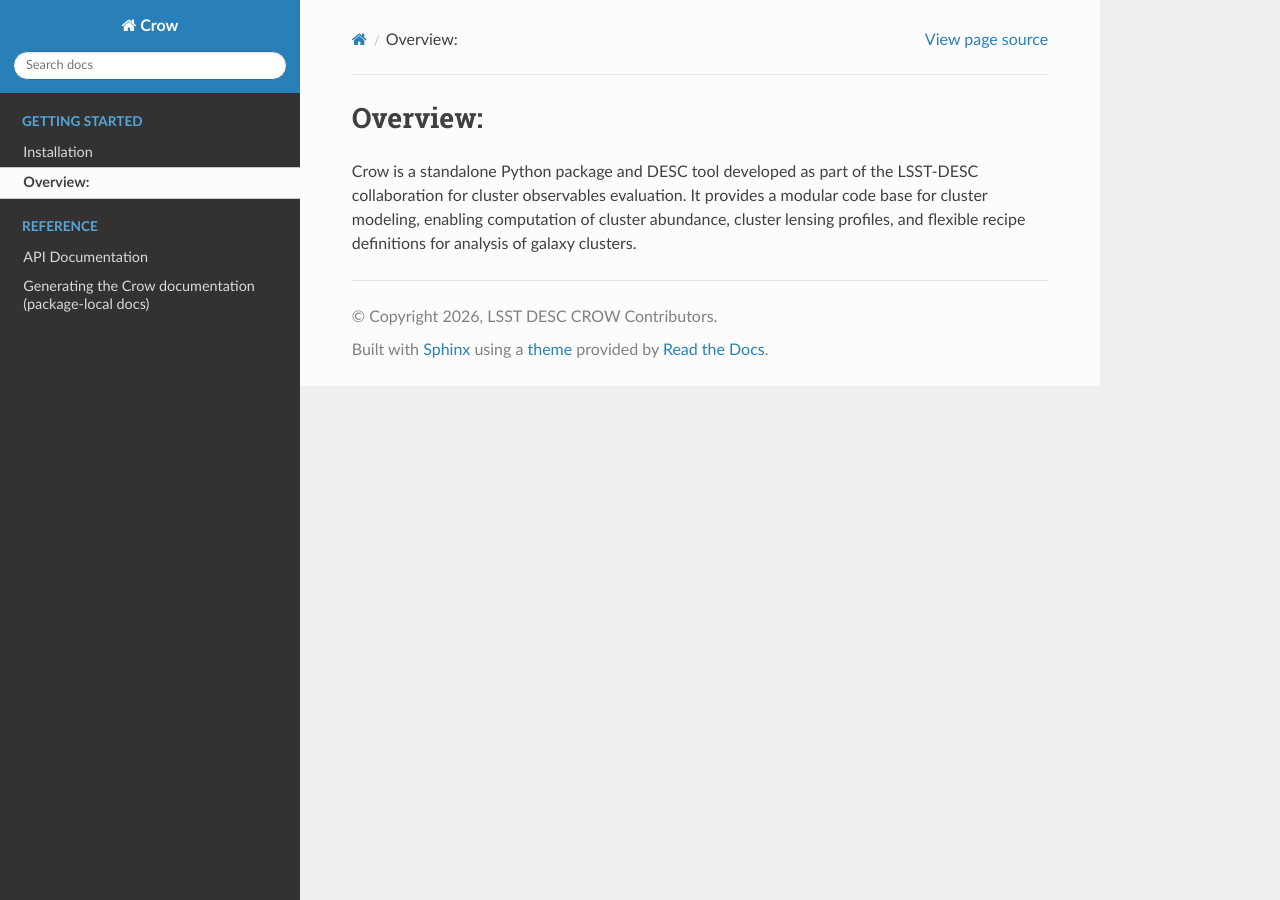
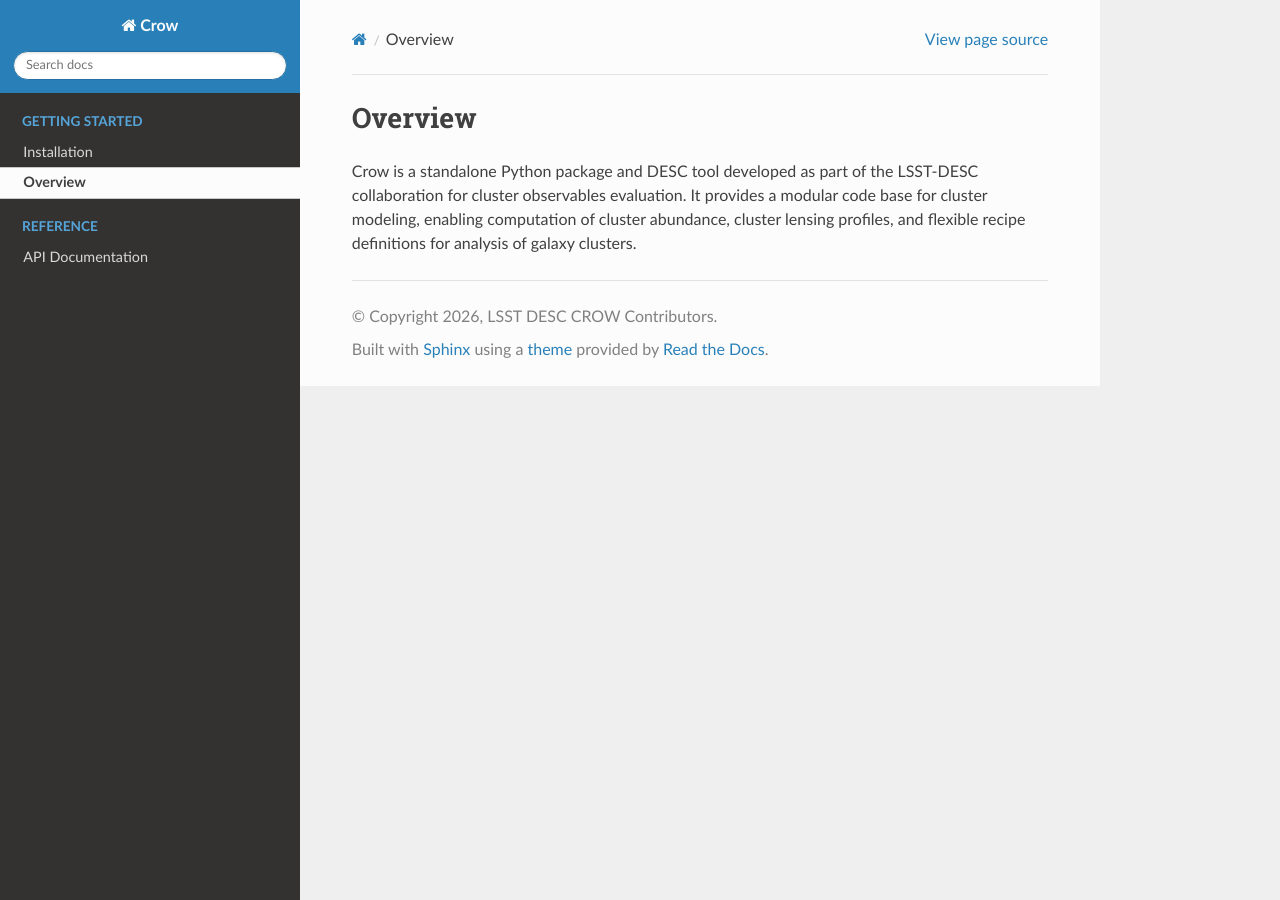
Before and after one commit to LSSTDESC/crow, a Sphinx documentation site: the page built from docs/source/overview.rst, in a window 1280 px wide. Built offline with Sphinx 7.4.7 and the Read the Docs theme 3.1.0, drawn with Linux system fonts in a browser that asks for light colours; pages that are not in the unit, such as notebooks, are missing from menus; the version number is read from the project's files by our own code.

Commit message:
FIx conf

```diff
--- a/docs/conf.py
+++ b/docs/conf.py
@@ -172,12 +172,6 @@ with open("index.rst", "a") as indexfile:
    :caption: Reference
 
    api
-   api/crow
-
-.. toctree::
-   :maxdepth: 1
-
-   README
 """
     )
 
--- a/docs/source/overview.rst
+++ b/docs/source/overview.rst
@@ -1,4 +1,4 @@
-Overview:
+Overview
 =========
 
 Crow is a standalone Python package and DESC tool developed as part of the LSST-DESC collaboration for cluster observables evaluation. It provides a modular code base for cluster modeling, enabling computation of cluster abundance, cluster lensing profiles, and flexible recipe definitions for analysis of galaxy clusters.
```
